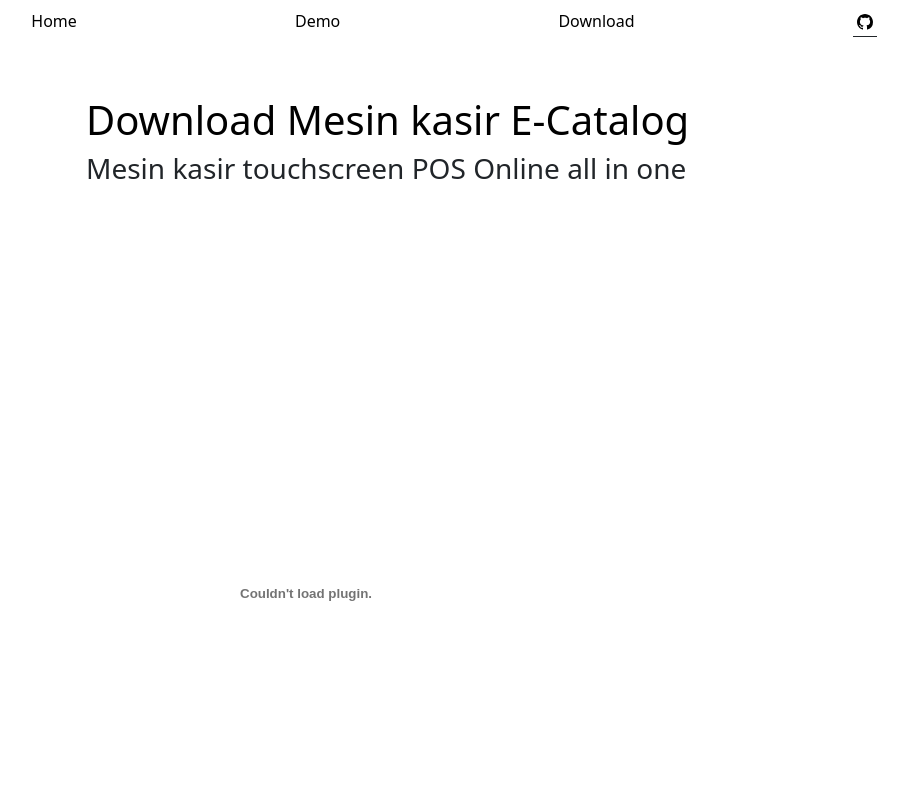
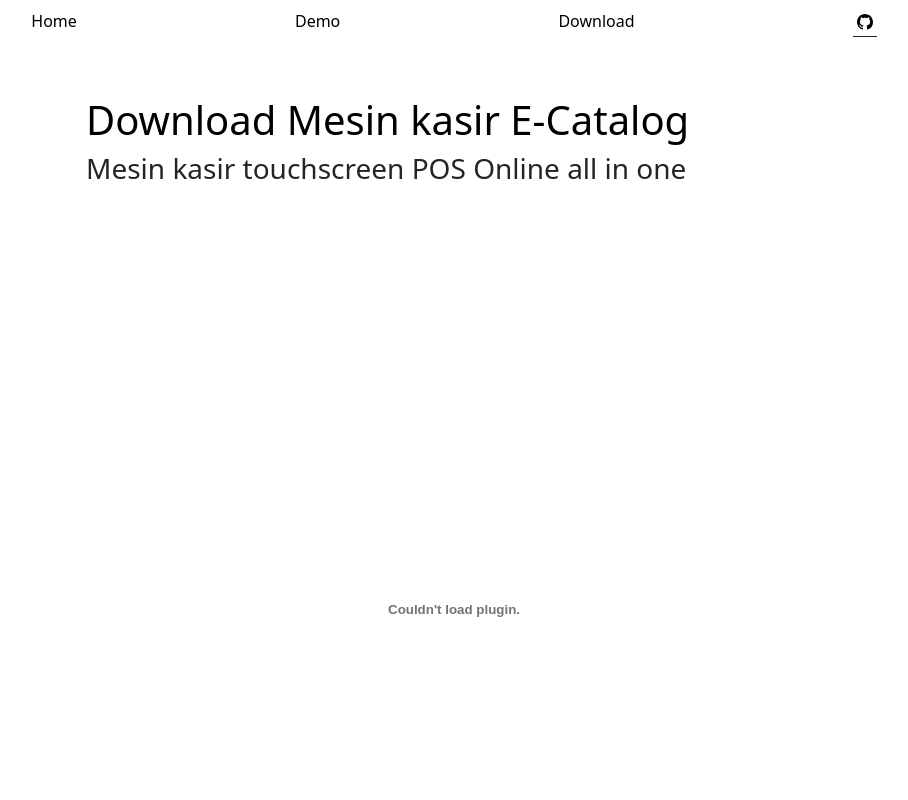
Before and after one commit to mesinkasir/next-simple, a Next.js app: page /download in a window 1280 px wide. Shown: the top 800 px of the page, without its empty margins (186-1094 px from the left). Built offline with nearby package versions, Linux system fonts and the light colour scheme.

Commit message:
centered 1 file modified

```diff
--- a/pages/download.js
+++ b/pages/download.js
@@ -58,8 +58,9 @@
                 <a href={data.downloadurl}>{data.download}</a>
               </h1>
               <h3>{data.downloaddesc}</h3>
-
-              <embed src={data.downloadlink} width="440px" height="800px" />
+              <div className="text-center p-3">
+                <embed src={data.downloadlink} width="440px" height="800px" />
+              </div>
               <div className="p-3 text-center">
                 <a
                   href={data.downloadlink}
```
